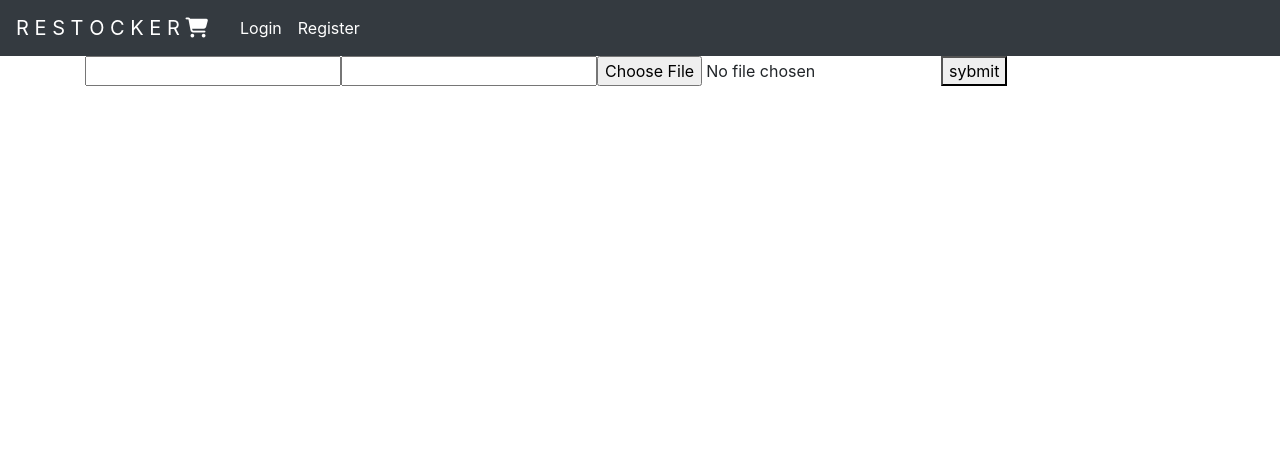
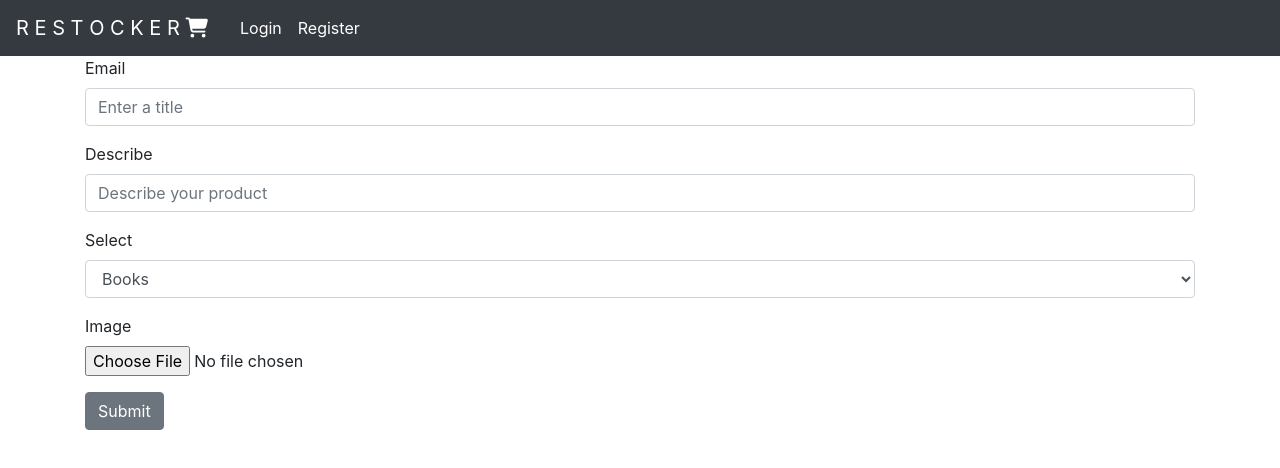
Before and after one commit to aditee-singh/Restocker, a React (Create React App) app in the folder client/: page /new-post in a window 1280 px wide. Shown: the top 468 px of the page. Built offline with nearby package versions, Linux system fonts and the light colour scheme; no server answers.

Commit message:
New Form Post

```diff
--- a/client/src/components/posts/DropDown.jsx
+++ b/client/src/components/posts/DropDown.jsx
@@ -19,6 +19,9 @@ const Example = (props) => {
         <DropdownItem onClick={() => dispatch(getPostByCategory("Books"))}>
           Books
         </DropdownItem>
+        <DropdownItem onClick={() => dispatch(getPostByCategory("Clothes"))}>
+          Clothes
+        </DropdownItem>
       </DropdownMenu>
     </Dropdown>
   );
--- a/client/src/components/posts/PostForm.jsx
+++ b/client/src/components/posts/PostForm.jsx
@@ -1,6 +1,6 @@
-import React, { useState } from "react";
+import React, { useState, Fragment } from "react";
 import { useDispatch } from "react-redux";
-
+import { Form, FormGroup, Label, Input, Button } from 'reactstrap'
 import { addPost } from "../../actions/post";
 import Axios from "axios";
 import { Redirect } from "react-router-dom";
@@ -9,7 +9,7 @@ const PostForm = ({ history }) => {
   const [formData, setFormData] = useState({
     title: "",
     description: "",
-    category: "Books",
+    category: "",
     trade: "Buy and Sell",
   });
   const [file, setFile] = useState();
@@ -18,6 +18,7 @@ const PostForm = ({ history }) => {
       ...formData,
       [e.target.name]: e.target.value,
     });
+
   const { title, description, category, trade } = formData;
   const onSubmit = async (e) => {
     e.preventDefault();
@@ -27,6 +28,7 @@ const PostForm = ({ history }) => {
     data.append("category", category);
     data.append("trade", trade);
     data.append("image", file);
+    console.log(data)
     Axios.post("/api/posts", data)
       .then((res) => {
         console.log(res);
@@ -35,35 +37,46 @@ const PostForm = ({ history }) => {
       .catch((err) => console.log(err));
   };
   return (
-    <div>
-      <form onSubmit={(e) => onSubmit(e)}>
-        <input
-          type="text"
+    <Fragment>
+      <Form onSubmit={(e) => onSubmit(e)}>
+        <FormGroup>
+          <Label for="title">Email</Label>
+          <Input type="text"
             name="title"
             value={title}
             id="title"
-          onChange={(e) => handleChange(e)}
-        />
-        <input
-          type="text"
+            onChange={(e) => handleChange(e)} placeholder="Enter a title" />
+        </FormGroup>
+        <FormGroup>
+          <Label for="description">Describe</Label>
+          <Input type="text"
             value={description}
             name="description"
             id="description"
-          onChange={(e) => handleChange(e)}
-        />
-        <input
-          type="file"
+            onChange={(e) => handleChange(e)} placeholder="Describe your product" />
+        </FormGroup>
+        <FormGroup>
+          <Label for="category">Select</Label>
+          <Input type="select" name="category" id="category" value={category} onChange={(e) => handleChange(e)} >
+            <option value="Books">Books</option>
+            <option value="Clothes">Clothes</option>
+          </Input>
+        </FormGroup>
+        <FormGroup>
+          <Label for="file">Image</Label>
+          <Input type="file"
             name="image"
             id="image"
             onChange={(e) => {
               const file = e.target.files[0];
               console.log(e.target.files);
               setFile(file);
-          }}
-        />
-        <button type="submit">sybmit</button>
-      </form>
-    </div>
+            }} />
+        </FormGroup>
+        <Button type="submit">Submit</Button>
+      </Form>
+    </Fragment>
+
   );
 };
 
```
Lines whose indentation alone changed are shown as unchanged.
